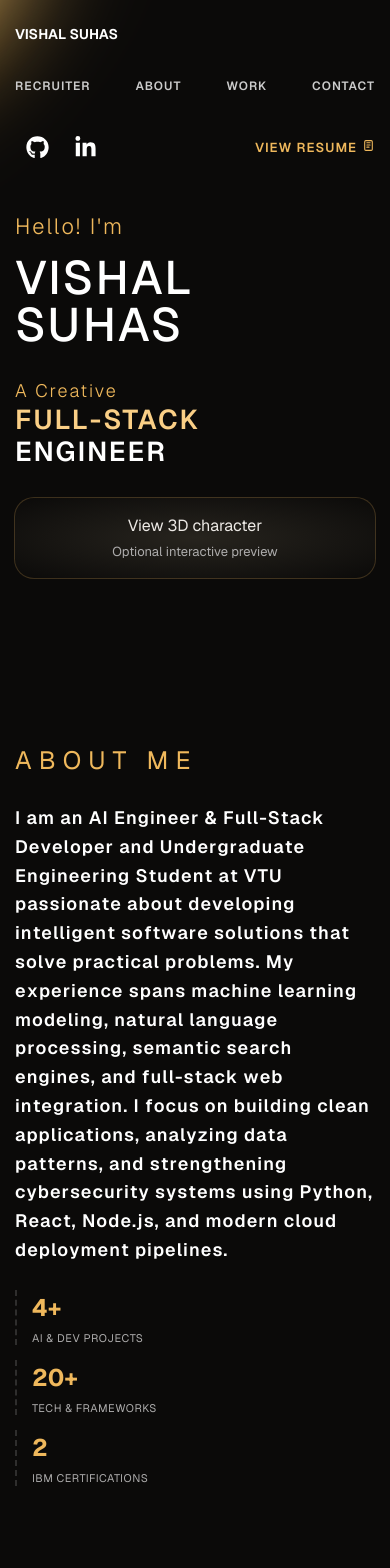
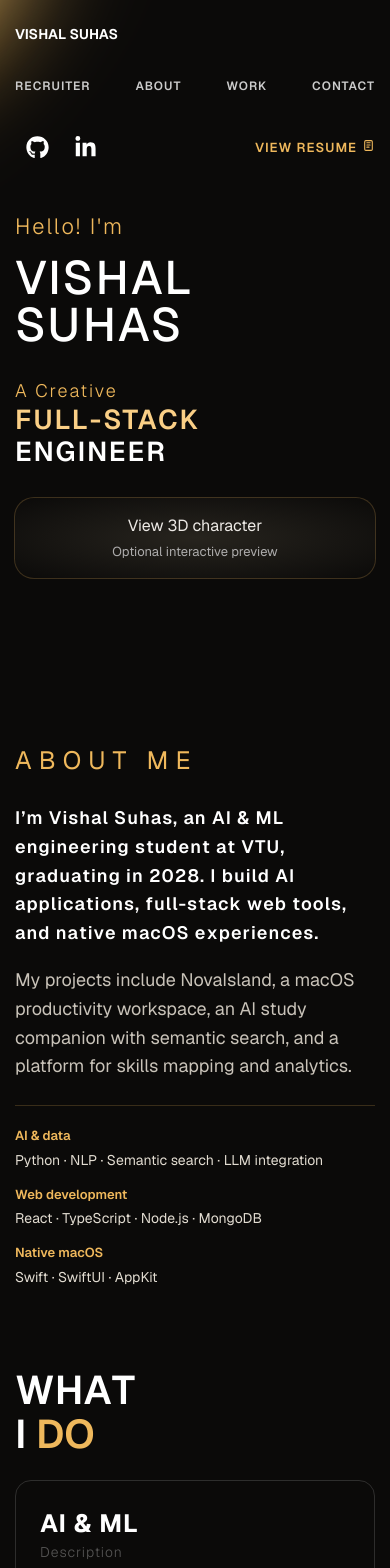
Before and after one commit to Vishal-glitxh/Portfolio-main, a React (Vite) app: page / in a window 390 px wide. Shown: the top 1568 px of the page. Built offline with nearby package versions, Linux system fonts and the light colour scheme.

Commit message:
Refresh About section from portfolio projects and skills

```diff
--- a/src/components/About.tsx
+++ b/src/components/About.tsx
@@ -6,22 +6,29 @@ const About = () => {
       <div className="about-me">
         <h3 className="title">About Me</h3>
         <p className="para">
-          I am an AI Engineer & Full-Stack Developer and Undergraduate Engineering Student at VTU passionate about developing intelligent software solutions that solve practical problems. My experience spans machine learning modeling, natural language processing, semantic search engines, and full-stack web integration. I focus on building clean applications, analyzing data patterns, and strengthening cybersecurity systems using Python, React, Node.js, and modern cloud deployment pipelines.
+          I’m Vishal Suhas, an AI &amp; ML engineering student at VTU, graduating
+          in 2028. I build AI applications, full-stack web tools, and native macOS
+          experiences.
         </p>
-        <div className="about-metrics-grid">
-          <div className="metric-card">
-            <span className="metric-num">4+</span>
-            <span className="metric-desc">AI & Dev Projects</span>
+        <p className="about-project-summary">
+          My projects include NovaIsland, a macOS productivity workspace, an AI
+          study companion with semantic search, and a platform for skills mapping
+          and analytics.
+        </p>
+        <dl className="about-skills">
+          <div>
+            <dt>AI &amp; data</dt>
+            <dd>Python · NLP · Semantic search · LLM integration</dd>
           </div>
-          <div className="metric-card">
-            <span className="metric-num">20+</span>
-            <span className="metric-desc">Tech & Frameworks</span>
+          <div>
+            <dt>Web development</dt>
+            <dd>React · TypeScript · Node.js · MongoDB</dd>
           </div>
-          <div className="metric-card">
-            <span className="metric-num">2</span>
-            <span className="metric-desc">IBM Certifications</span>
+          <div>
+            <dt>Native macOS</dt>
+            <dd>Swift · SwiftUI · AppKit</dd>
           </div>
-        </div>
+        </dl>
       </div>
     </div>
   );
--- a/src/components/styles/About.css
+++ b/src/components/styles/About.css
@@ -70,41 +70,37 @@
   }
 }
 
-.about-metrics-grid {
+.about-me .about-project-summary {
+  margin: 18px 0 24px;
+  color: #c9c3b9;
+  font-size: clamp(15px, 1.1vw, 18px);
+  font-weight: 400;
+  line-height: 1.6;
+  letter-spacing: 0;
+}
+.about-skills {
   display: grid;
-  grid-template-columns: repeat(3, 1fr);
-  gap: 20px;
-  margin-top: 30px;
+  gap: 14px;
+  margin: 0;
+  padding-top: 20px;
+  border-top: 1px solid rgba(var(--accent-rgb), .2);
 }
-.metric-card {
-  display: flex;
-  flex-direction: column;
-  border-left: 2px dashed rgba(255, 255, 255, 0.15);
-  padding-left: 15px;
+.about-skills > div {
+  display: grid;
+  grid-template-columns: 130px minmax(0, 1fr);
+  gap: 14px;
 }
-.metric-num {
-  font-size: 24px;
-  font-weight: 700;
+.about-skills dt {
   color: var(--accentColor);
-  font-family: "Geist", sans-serif;
+  font-size: 13px;
+  font-weight: 600;
 }
-.metric-desc {
-  font-size: 11px;
-  color: #adacac;
-  text-transform: uppercase;
-  letter-spacing: 0.5px;
-  line-height: 1.3;
-  margin-top: 5px;
+.about-skills dd {
+  margin: 0;
+  color: #e2dcd1;
+  font-size: 14px;
+  line-height: 1.5;
 }
-
-@media only screen and (max-width: 1024px) {
-  .about-metrics-grid {
-    grid-template-columns: 1fr;
-    gap: 15px;
-    margin-top: 25px;
-  }
-  .metric-card {
-    border-left: 2px dashed rgba(255, 255, 255, 0.15);
-    padding-left: 15px;
-  }
+@media (max-width: 600px) {
+  .about-skills > div { grid-template-columns: minmax(0, 1fr); gap: 4px; }
 }
```
